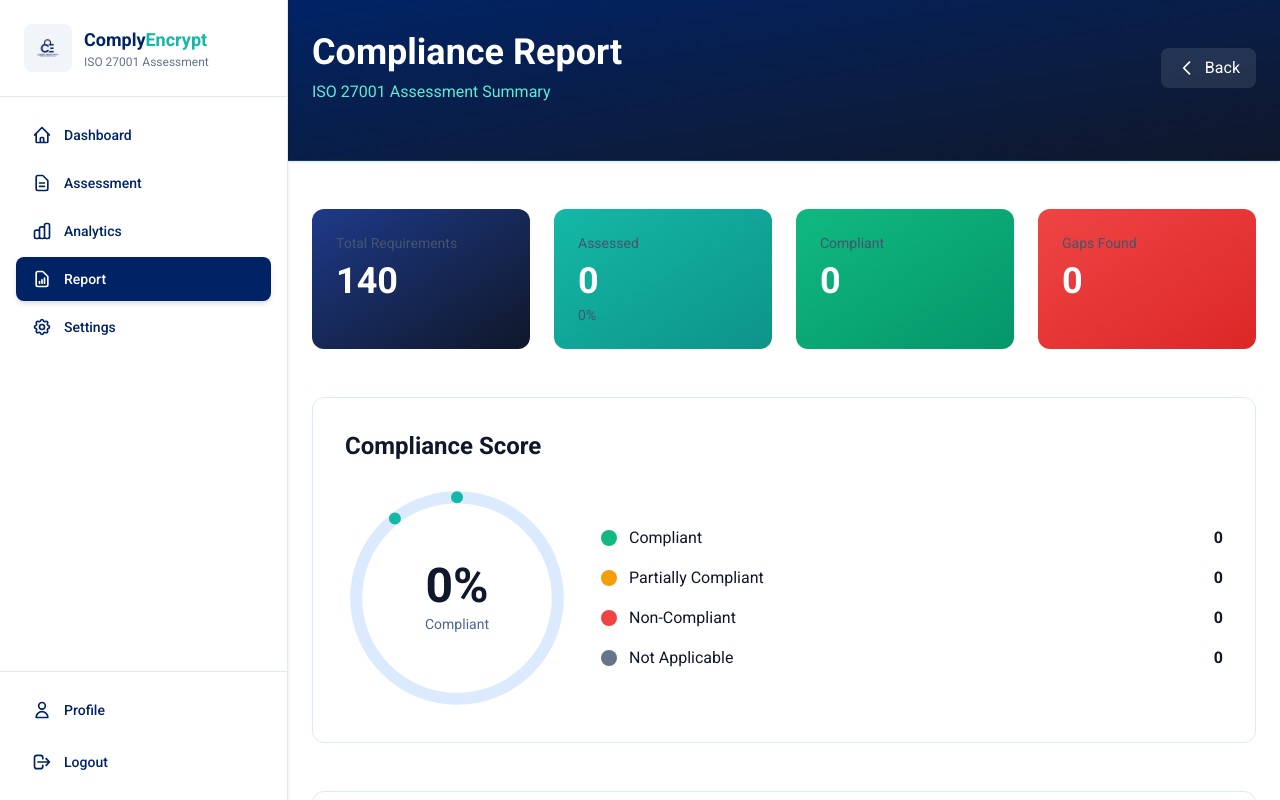
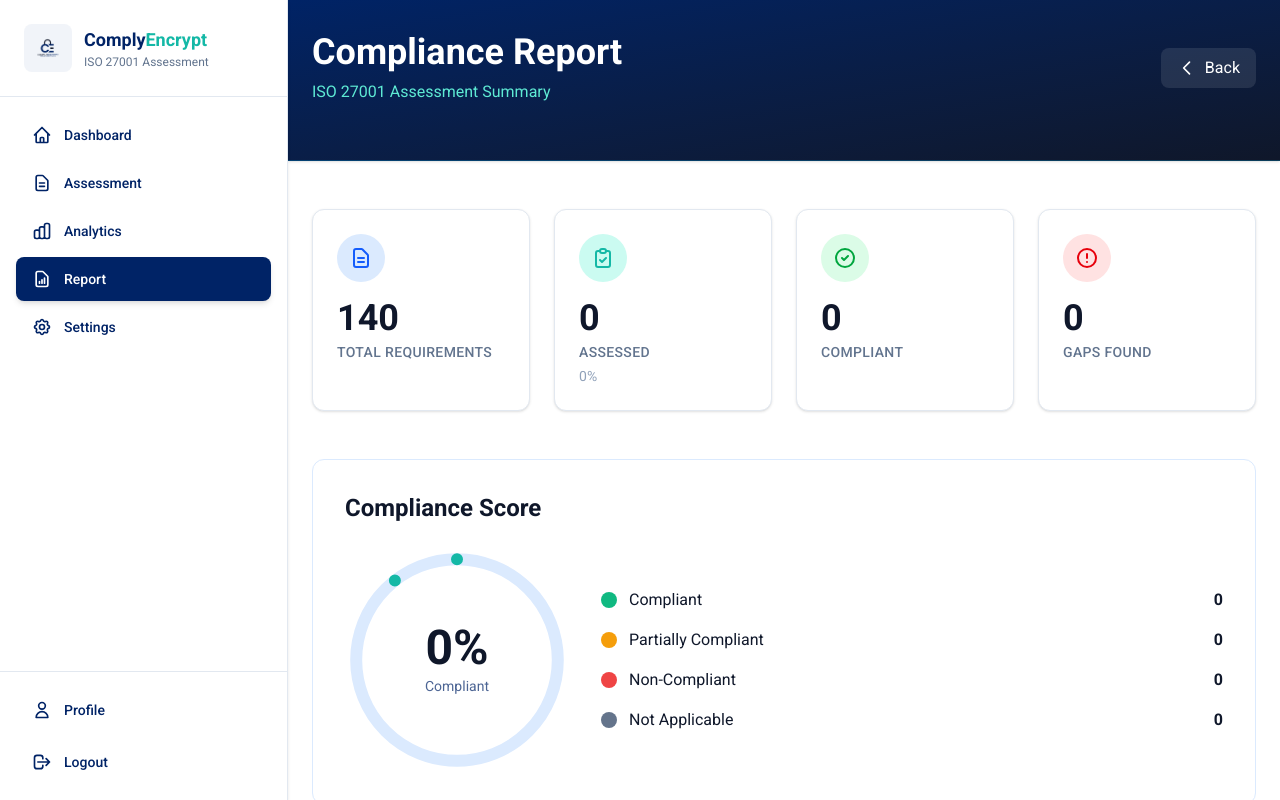
Before and after one commit to eishasohail/isoupdated1, a Next.js app: page /report in a window 1280 px wide. Shown: the top 800 px of the page. Built offline with nearby package versions, Linux system fonts and the light colour scheme.

Commit message:
Update page.js

```diff
--- a/app/report/page.js
+++ b/app/report/page.js
@@ -143,27 +143,59 @@ export default function ReportPage() {
 
         {/* Main Content */}
         <main className="max-w-7xl mx-auto px-4 md:px-6 py-8 md:py-12">
-          {/* Overview Stats */}
+          {/* Overview Stats - GDPR Style with Subtle Animations */}
           <div className="grid grid-cols-2 lg:grid-cols-4 gap-4 md:gap-6 mb-8 md:mb-12">
-            <div className="bg-gradient-to-br from-[#1e3a8a] to-[#0f172a] p-4 md:p-6 rounded-xl text-white">
-              <div className="text-xs md:text-sm text-slate-600 mb-2">Total Requirements</div>
-              <div className="text-3xl md:text-4xl font-bold">{stats.total}</div>
+            {/* Total Requirements */}
+            <div className="bg-white rounded-xl p-4 md:p-6 border border-slate-200 shadow-sm hover:shadow-md hover:border-blue-200 transition-all duration-300">
+              <div className="flex items-start justify-between mb-4">
+                <div className="w-12 h-12 rounded-full bg-blue-100 flex items-center justify-center">
+                  <svg className="w-6 h-6 text-blue-600" fill="none" stroke="currentColor" viewBox="0 0 24 24">
+                    <path strokeLinecap="round" strokeLinejoin="round" strokeWidth={2} d="M9 12h6m-6 4h6m2 5H7a2 2 0 01-2-2V5a2 2 0 012-2h5.586a1 1 0 01.707.293l5.414 5.414a1 1 0 01.293.707V19a2 2 0 01-2 2z" />
+                  </svg>
+                </div>
+              </div>
+              <div className="text-3xl md:text-4xl font-bold text-slate-900">{stats.total}</div>
+              <div className="text-xs md:text-sm text-slate-500 uppercase tracking-wide font-medium mt-1">Total Requirements</div>
             </div>
 
-            <div className="bg-gradient-to-br from-[#14B8A6] to-[#0D9488] p-4 md:p-6 rounded-xl text-white">
-              <div className="text-xs md:text-sm text-slate-600 mb-2">Assessed</div>
-              <div className="text-3xl md:text-4xl font-bold">{assessed}</div>
-              <div className="text-xs md:text-sm text-slate-600 mt-1">{Math.round(overallProgress)}%</div>
+            {/* Assessed */}
+            <div className="bg-white rounded-xl p-4 md:p-6 border border-slate-200 shadow-sm hover:shadow-md hover:border-teal-200 transition-all duration-300">
+              <div className="flex items-start justify-between mb-4">
+                <div className="w-12 h-12 rounded-full bg-teal-100 flex items-center justify-center">
+                  <svg className="w-6 h-6 text-[#14B8A6]" fill="none" stroke="currentColor" viewBox="0 0 24 24">
+                    <path strokeLinecap="round" strokeLinejoin="round" strokeWidth={2} d="M9 5H7a2 2 0 00-2 2v12a2 2 0 002 2h10a2 2 0 002-2V7a2 2 0 00-2-2h-2M9 5a2 2 0 002 2h2a2 2 0 002-2M9 5a2 2 0 012-2h2a2 2 0 012 2m-6 9l2 2 4-4" />
+                  </svg>
+                </div>
+              </div>
+              <div className="text-3xl md:text-4xl font-bold text-slate-900">{assessed}</div>
+              <div className="text-xs md:text-sm text-slate-500 uppercase tracking-wide font-medium mt-1">Assessed</div>
+              <div className="text-xs md:text-sm text-slate-400 mt-1">{Math.round(overallProgress)}%</div>
             </div>
 
-            <div className="bg-gradient-to-br from-[#10b981] to-[#059669] p-4 md:p-6 rounded-xl text-white">
-              <div className="text-xs md:text-sm text-slate-600 mb-2">Compliant</div>
-              <div className="text-3xl md:text-4xl font-bold">{stats.compliant}</div>
+            {/* Compliant */}
+            <div className="bg-white rounded-xl p-4 md:p-6 border border-slate-200 shadow-sm hover:shadow-md hover:border-green-200 transition-all duration-300">
+              <div className="flex items-start justify-between mb-4">
+                <div className="w-12 h-12 rounded-full bg-green-100 flex items-center justify-center">
+                  <svg className="w-6 h-6 text-green-600" fill="none" stroke="currentColor" viewBox="0 0 24 24">
+                    <path strokeLinecap="round" strokeLinejoin="round" strokeWidth={2} d="M9 12l2 2 4-4m6 2a9 9 0 11-18 0 9 9 0 0118 0z" />
+                  </svg>
+                </div>
+              </div>
+              <div className="text-3xl md:text-4xl font-bold text-slate-900">{stats.compliant}</div>
+              <div className="text-xs md:text-sm text-slate-500 uppercase tracking-wide font-medium mt-1">Compliant</div>
             </div>
 
-            <div className="bg-gradient-to-br from-[#ef4444] to-[#dc2626] p-4 md:p-6 rounded-xl text-white">
-              <div className="text-xs md:text-sm text-slate-600 mb-2">Gaps Found</div>
-              <div className="text-3xl md:text-4xl font-bold">{stats.nonCompliant}</div>
+            {/* Gaps Found */}
+            <div className="bg-white rounded-xl p-4 md:p-6 border border-slate-200 shadow-sm hover:shadow-md hover:border-red-200 transition-all duration-300">
+              <div className="flex items-start justify-between mb-4">
+                <div className="w-12 h-12 rounded-full bg-red-100 flex items-center justify-center">
+                  <svg className="w-6 h-6 text-red-600" fill="none" stroke="currentColor" viewBox="0 0 24 24">
+                    <path strokeLinecap="round" strokeLinejoin="round" strokeWidth={2} d="M12 8v4m0 4h.01M21 12a9 9 0 11-18 0 9 9 0 0118 0z" />
+                  </svg>
+                </div>
+              </div>
+              <div className="text-3xl md:text-4xl font-bold text-slate-900">{stats.nonCompliant}</div>
+              <div className="text-xs md:text-sm text-slate-500 uppercase tracking-wide font-medium mt-1">Gaps Found</div>
             </div>
           </div>
 
```
